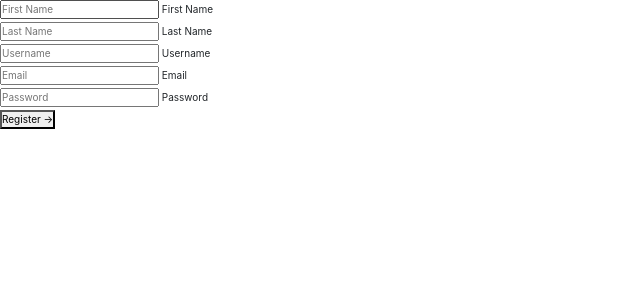
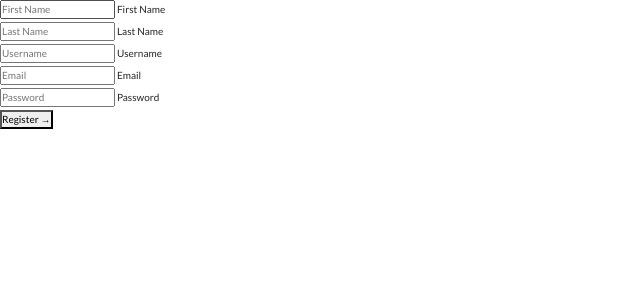
Before and after one commit to sidudaav/ClipJungle-Media, a Django app: page /profiles/register/ in a window 1280 px wide. Shown: the top 300 px of the page, without its empty margins (0-640 px from the left). Run offline with Django 3.2, Linux system fonts and the light colour scheme; some libraries are stand-ins or nearby versions.

Commit message:
More work

```diff
--- a/static/styles/base.css
+++ b/static/styles/base.css
@@ -1,3 +1,5 @@
+@import url('https://fonts.googleapis.com/css2?family=Montserrat:ital,wght@0,100;0,200;0,300;0,400;0,500;0,600;0,700;0,800;0,900;1,100;1,200;1,300;1,400;1,500;1,600;1,700;1,800;1,900&display=swap');
+
 *,
 *::after,
 *::before {
@@ -27,4 +29,5 @@ html {
 
 body {
     box-sizing: border-box;
+    font-family: "Lato", sans-serif;
 }
--- a/templates/base.html
+++ b/templates/base.html
@@ -8,6 +8,8 @@
 
     <!-- Bootstrap CSS -->
     <link rel="stylesheet" href="https://stackpath.bootstrapcdn.com/bootstrap/4.5.2/css/bootstrap.min.css" integrity="sha384-JcKb8q3iqJ61gNV9KGb8thSsNjpSL0n8PARn9HuZOnIxN0hoP+VmmDGMN5t9UJ0Z" crossorigin="anonymous">
+
+    <link href="https://fonts.googleapis.com/css?family=Lato:100,300,400,700,900" rel="stylesheet">
 
     <link rel="stylesheet" type="text/css" href="{% static 'styles/base.css' %}">
 
```
